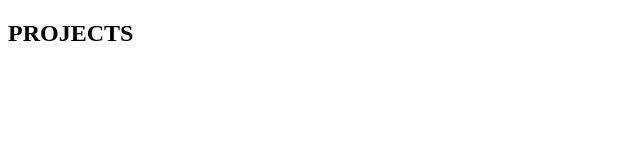
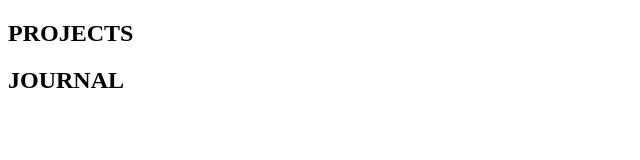
Before and after one commit to alperenustun/september-subs-1, a plain HTML site: page index.html in a window 1280 px wide. Shown: the whole page, without its empty margins (0-640 px from the left). Drawn offline with Linux system fonts and the light colour scheme.

Commit message:
journal eklendi

```diff
--- a/index.html
+++ b/index.html
@@ -7,5 +7,6 @@
 </head>
 <body>
     <h2>PROJECTS</h2>
+    <h2>JOURNAL</h2>
 </body>
 </html>
```
